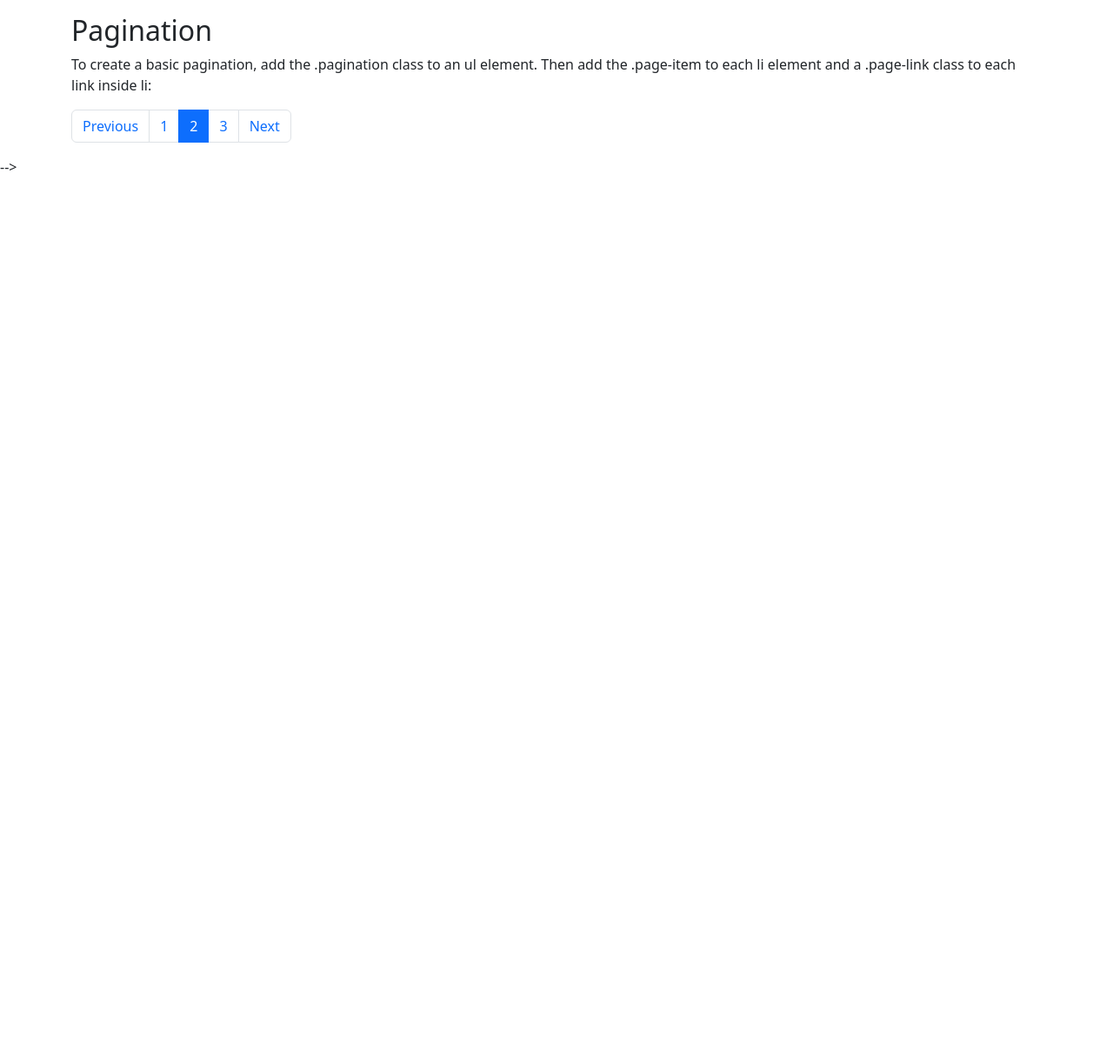
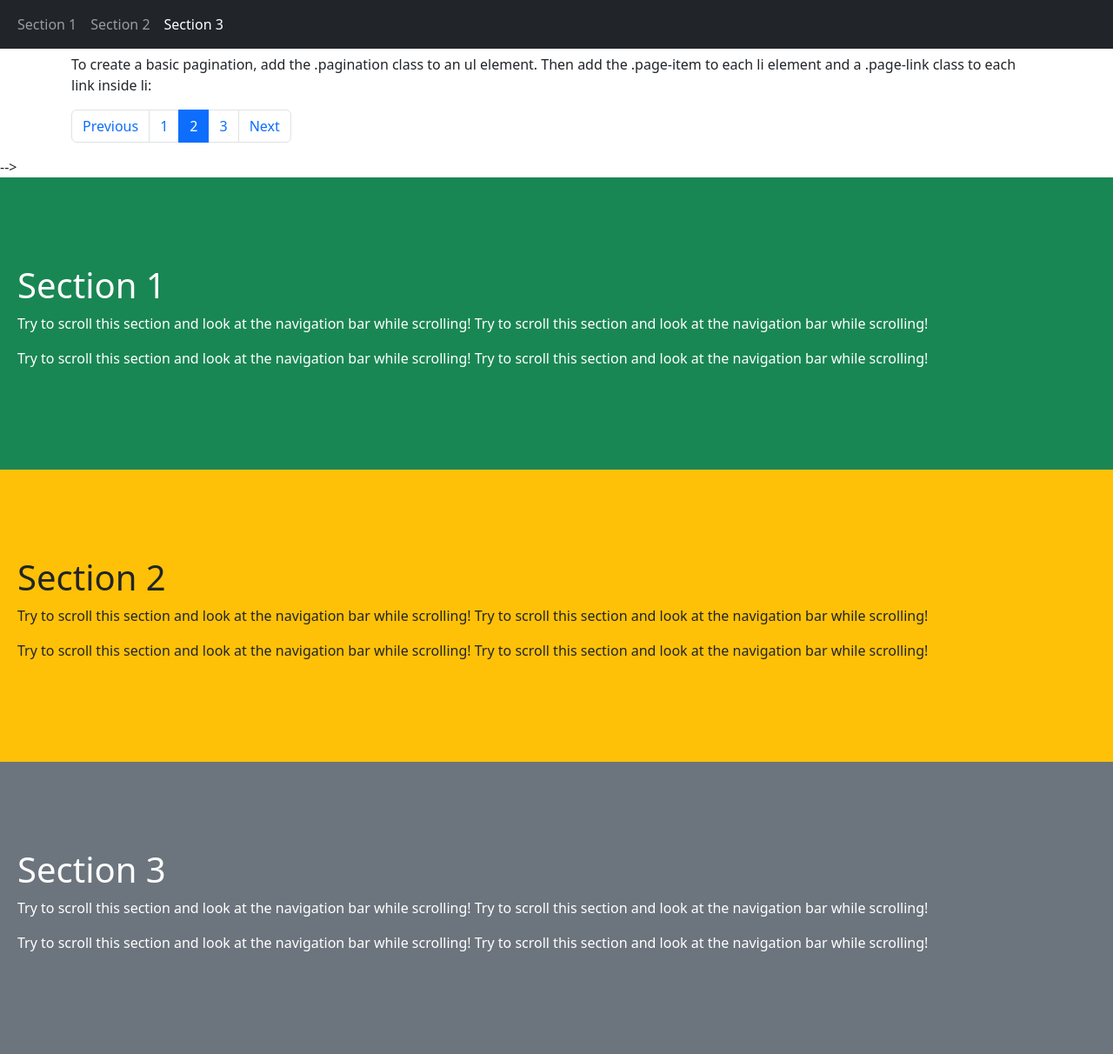
Before and after one commit to CodeWith-Arsh/Learn-Bootsrap, a plain HTML site: page index.html in a window 1280 px wide. Shown: the whole page at 87% size. Before the commit the page ends 800 px from the top, so only its background shows below. Drawn offline with nearby package versions, Linux system fonts and the light colour scheme.

Commit message:
Scrollspy

```diff
--- a/index.html
+++ b/index.html
@@ -252,3 +252,58 @@
 
 </body>
 </html> -->
+
+
+<!-- Bootstrap 5 Scrollspy -->
+<!DOCTYPE html>
+<html lang="en">
+<head>
+  <title>Bootstrap Example</title>
+  <meta charset="utf-8">
+  <meta name="viewport" content="width=device-width, initial-scale=1">
+  <link href="https://cdn.jsdelivr.net/npm/bootstrap@5.3.3/dist/css/bootstrap.min.css" rel="stylesheet">
+  <script src="https://cdn.jsdelivr.net/npm/bootstrap@5.3.3/dist/js/bootstrap.bundle.min.js"></script>
+  <style>
+  body {
+      position: relative;
+  }
+  </style>
+</head>
+<body data-bs-spy="scroll" data-bs-target=".navbar" data-bs-offset="50">
+
+<nav class="navbar navbar-expand-sm bg-dark navbar-dark fixed-top">
+  <div class="container-fluid">
+    <ul class="navbar-nav">
+      <li class="nav-item">
+        <a class="nav-link" href="#section1">Section 1</a>
+      </li>
+      <li class="nav-item">
+        <a class="nav-link" href="#section2">Section 2</a>
+      </li>
+      <li class="nav-item">
+        <a class="nav-link" href="#section3">Section 3</a>
+      </li>
+    </ul>
+  </div>
+</nav>
+
+<div id="section1" class="container-fluid bg-success text-white" style="padding:100px 20px;">
+  <h1>Section 1</h1>
+  <p>Try to scroll this section and look at the navigation bar while scrolling! Try to scroll this section and look at the navigation bar while scrolling!</p>
+  <p>Try to scroll this section and look at the navigation bar while scrolling! Try to scroll this section and look at the navigation bar while scrolling!</p>
+</div>
+
+<div id="section2" class="container-fluid bg-warning" style="padding:100px 20px;">
+  <h1>Section 2</h1>
+  <p>Try to scroll this section and look at the navigation bar while scrolling! Try to scroll this section and look at the navigation bar while scrolling!</p>
+  <p>Try to scroll this section and look at the navigation bar while scrolling! Try to scroll this section and look at the navigation bar while scrolling!</p>
+</div>
+
+<div id="section3" class="container-fluid bg-secondary text-white" style="padding:100px 20px;">
+  <h1>Section 3</h1>
+  <p>Try to scroll this section and look at the navigation bar while scrolling! Try to scroll this section and look at the navigation bar while scrolling!</p>
+  <p>Try to scroll this section and look at the navigation bar while scrolling! Try to scroll this section and look at the navigation bar while scrolling!</p>
+</div>
+
+</body>
+</html>
```
